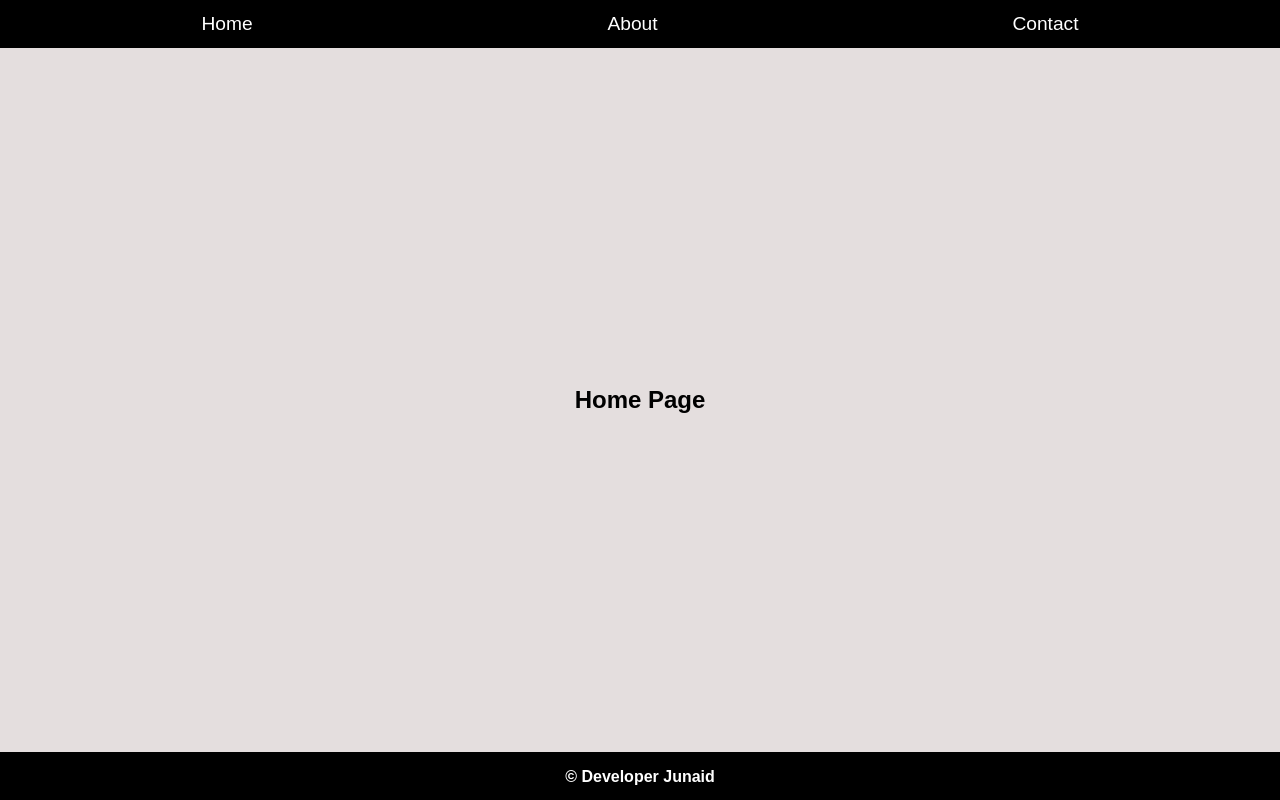
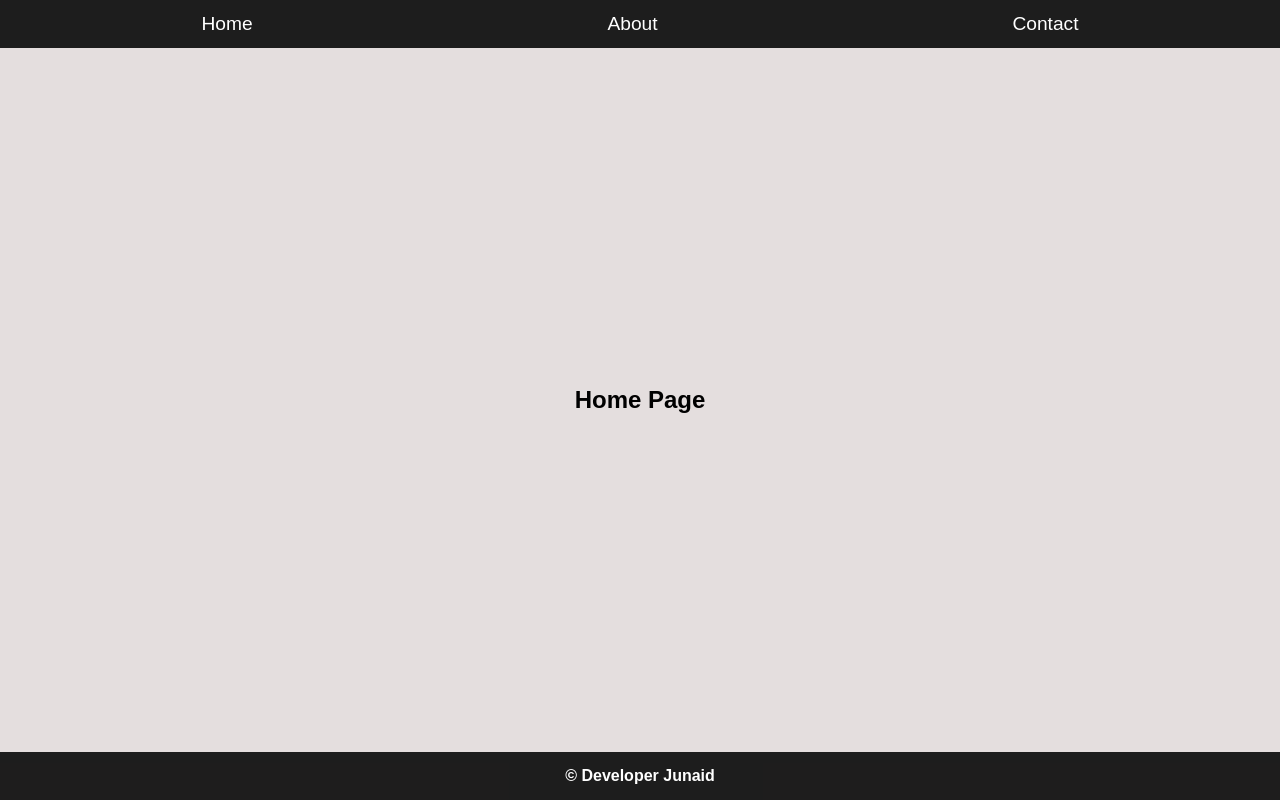
Before and after one commit to developer-junaid/GatsbyJs-Tutorial, a Gatsby site: page / in a window 1280 px wide. Built offline with nearby package versions, Linux system fonts and the light colour scheme; Gatsby itself is replaced by a stand-in of ours.

Commit message:
updated stylings

```diff
--- a/src/components/footer.module.css
+++ b/src/components/footer.module.css
@@ -3,10 +3,13 @@
   bottom: 0;
   right: 0;
   left: 0;
-  background: black;
+  background: rgba(0, 0, 0, 0.87);
   color: white;
   height: 6vh;
   text-align: center;
+  display: flex;
+  align-items: center;
+  justify-content: center;
   width: 100%;
   padding: 1rem 1.5rem;
 }
--- a/src/components/navbar.module.css
+++ b/src/components/navbar.module.css
@@ -1,5 +1,5 @@
 .navbar {
-  background: black;
+  background: rgba(0, 0, 0, 0.87);
   width: 100%;
   height: 6vh;
   padding: 1rem 1.5rem;
```
